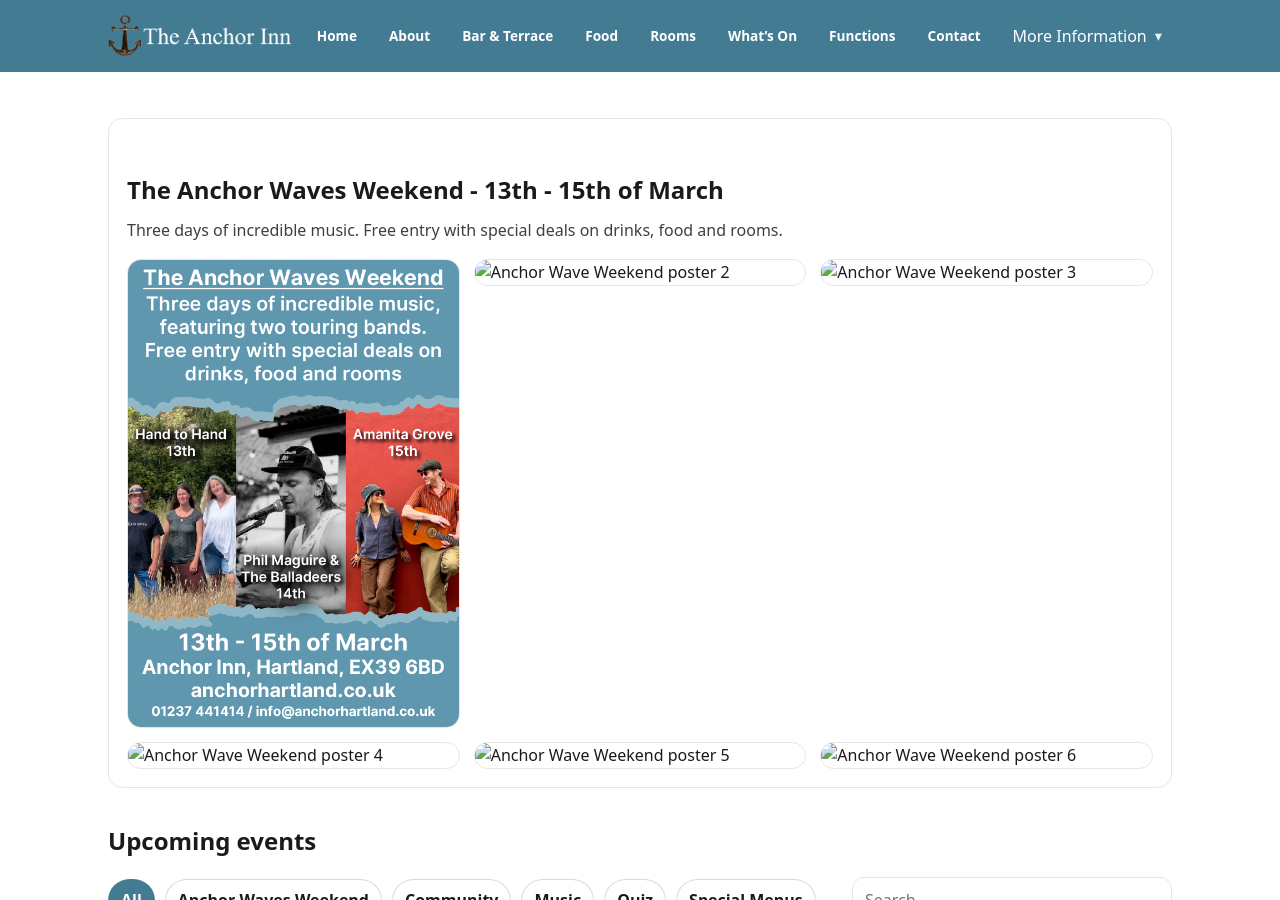
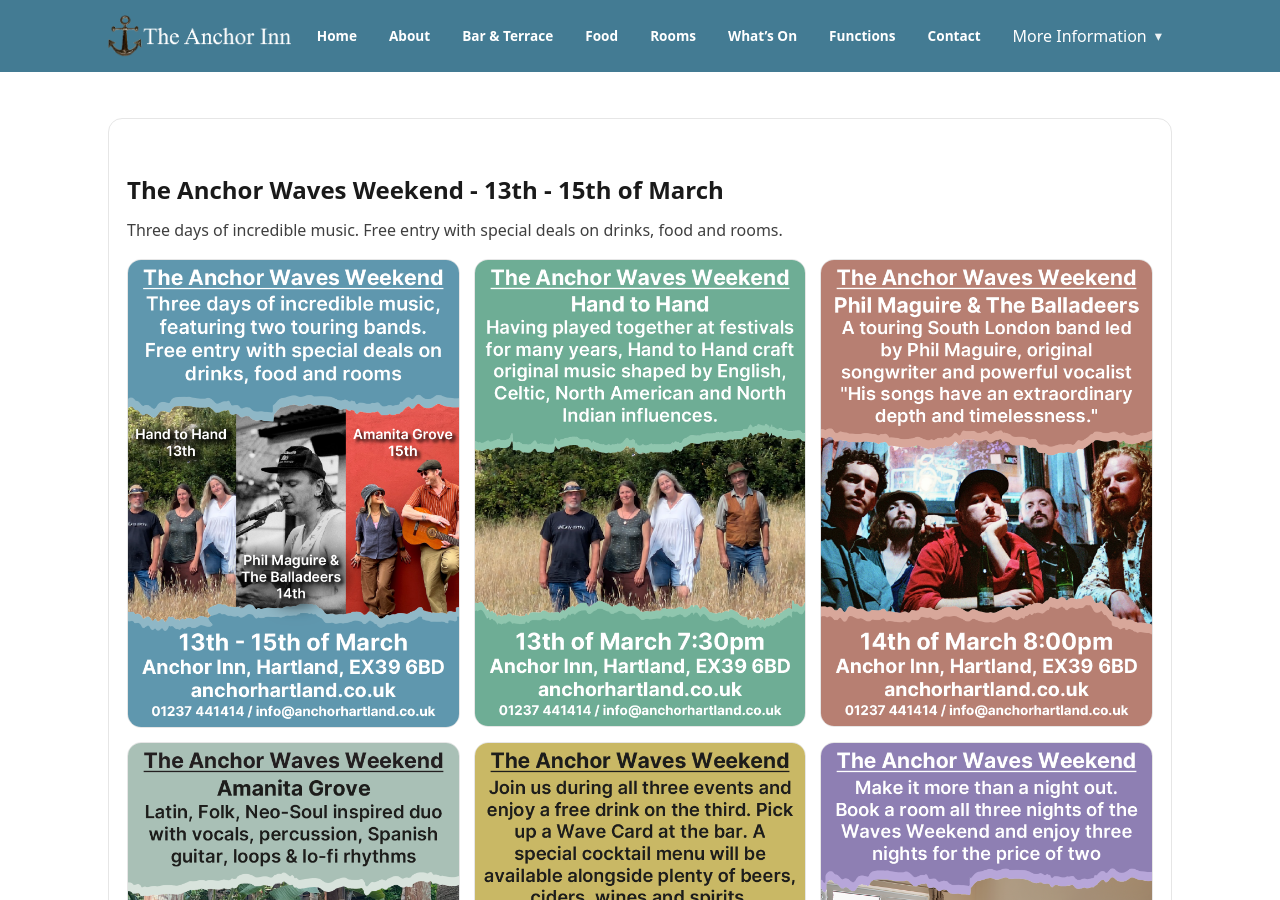
Before and after one commit to DylanBillson/anchor-website, a Jekyll site: the page built from whats-on.md, in a window 1280 px wide and 900 px high, scrolled down 340 px. Built offline with Jekyll 4.4.1, drawn with Linux system fonts in a browser that asks for light colours.

Commit message:
fix: update poster image paths to correct directory structure

```diff
--- a/_data/whats_on_posters.yml
+++ b/_data/whats_on_posters.yml
@@ -7,18 +7,18 @@
   - image: "/assets/img/events/anchor-waves-weekend/main-poster-v14.webp"
     alt: "Anchor Wave Weekend poster 1"
     link_url: ""
-  - image: "/assets/img/events/posters/hand-to-hand-poster-v14.webp"
+  - image: "/assets/img/events/anchor-waves-weekend/hand-to-hand-poster-v14.webp"
     alt: "Anchor Wave Weekend poster 2"
     link_url: ""
-  - image: "/assets/img/events/posters/phil-maguire-the-balladeers-poster-v14.webp"
+  - image: "/assets/img/events/anchor-waves-weekend/phil-maguire-the-balladeers-poster-v14.webp"
     alt: "Anchor Wave Weekend poster 3"
     link_url: ""
-  - image: "/assets/img/events/posters/amanita-grove-poster-v14.webp"
+  - image: "/assets/img/events/anchor-waves-weekend/amanita-grove-poster-v14.webp"
     alt: "Anchor Wave Weekend poster 4"
     link_url: ""
-  - image: "/assets/img/events/posters/drinks-poster-v14.webp"
+  - image: "/assets/img/events/anchor-waves-weekend/drinks-poster-v14.webp"
     alt: "Anchor Wave Weekend poster 5"
     link_url: ""
-  - image: "/assets/img/events/posters/rooms-poster-v14.webp"
+  - image: "/assets/img/events/anchor-waves-weekend/rooms-poster-v14.webp"
     alt: "Anchor Wave Weekend poster 6"
     link_url: ""
```
